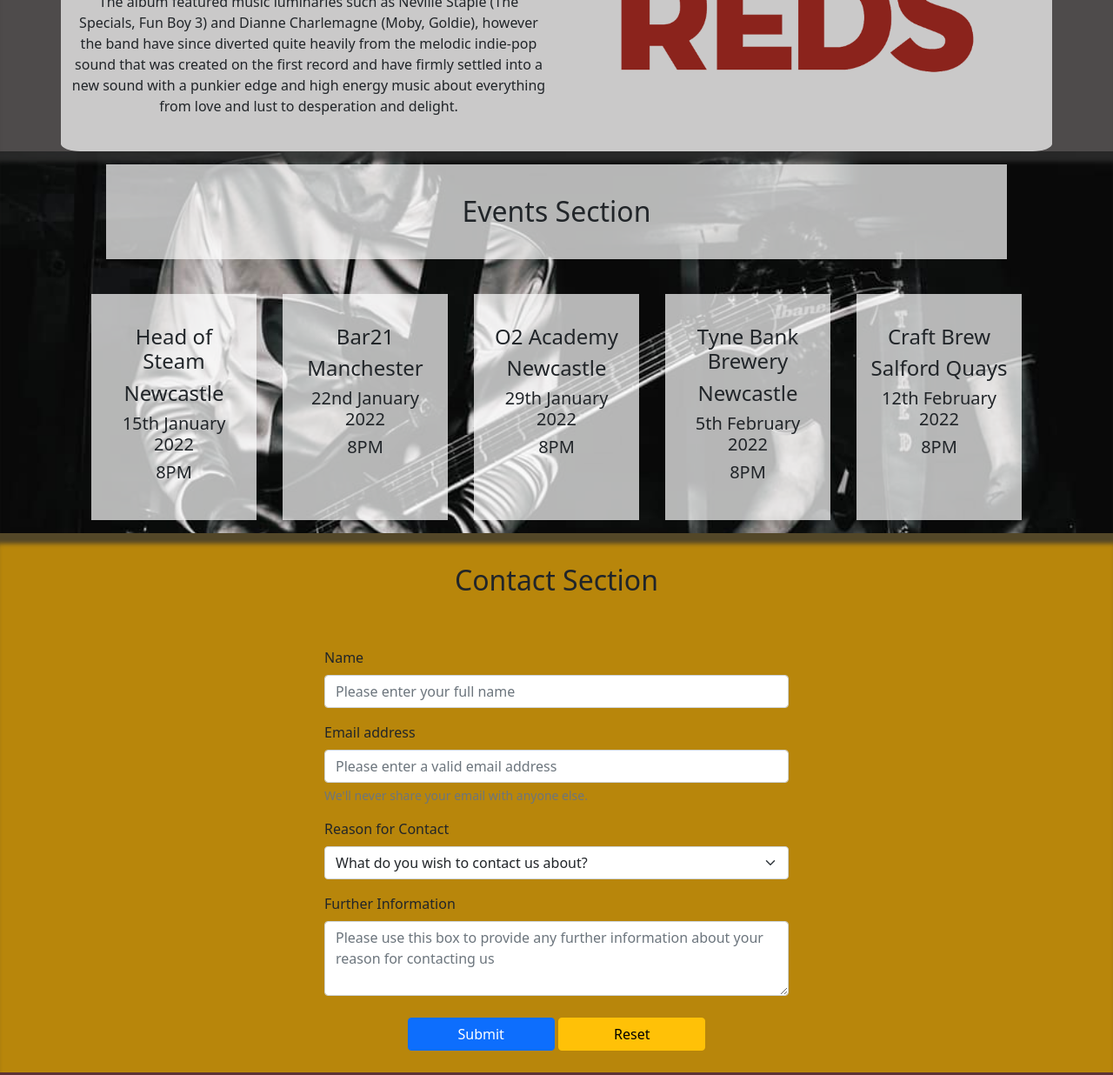
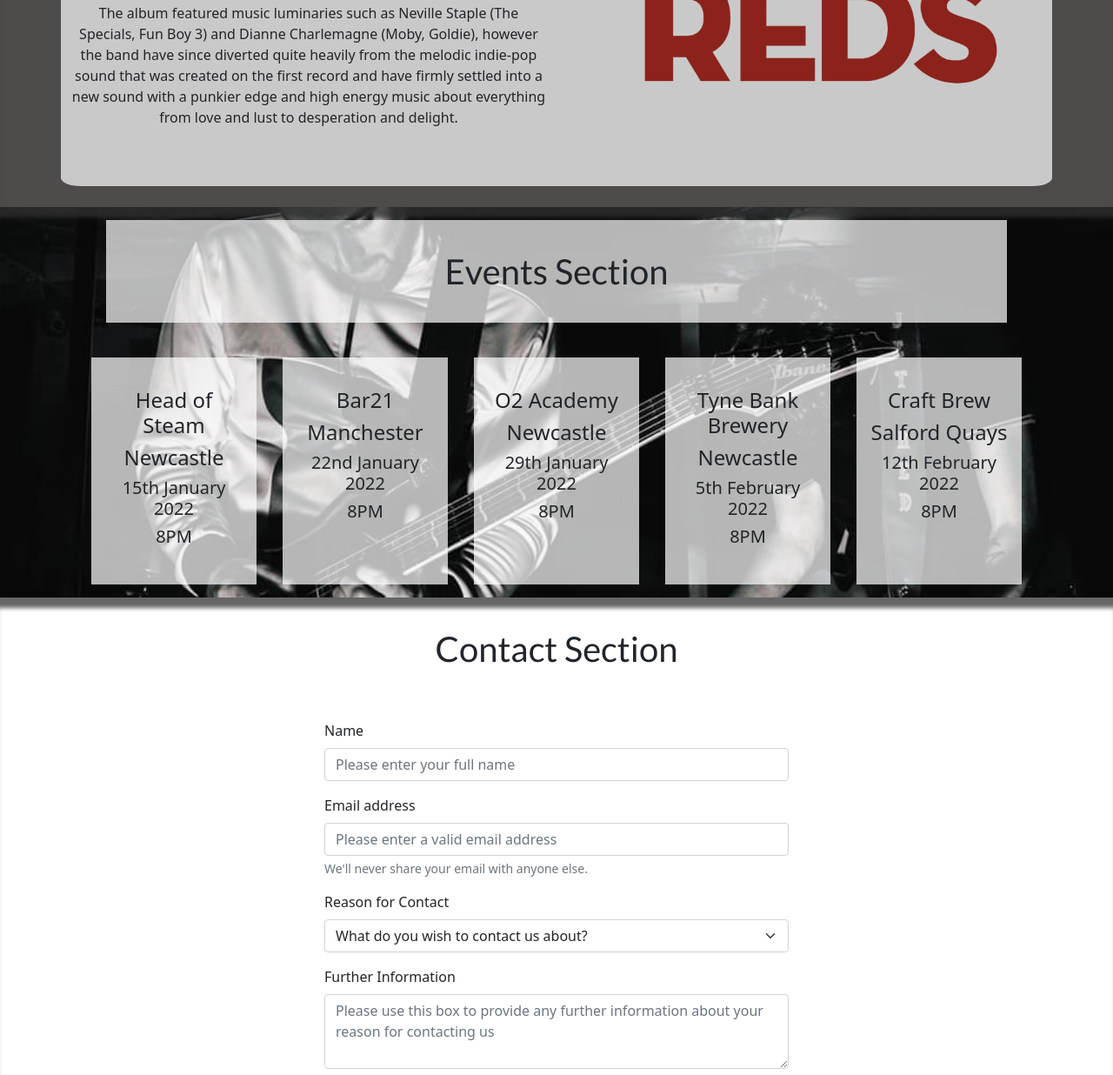
Before and after one commit to Fatheed7/the-jet-reds, a plain HTML site: page index.html in a window 1280 px wide. Shown: the part 2265-3501 px from the top of the page at 87% size. Drawn offline with nearby package versions, Linux system fonts and the light colour scheme.

Commit message:
#4.12 - Altered Spacing of media & contact

```diff
--- a/assets/css/style.css
+++ b/assets/css/style.css
@@ -60,10 +60,13 @@ h1 {
 
 .aboutText,
 .mediaText,
-.eventText,
+.eventText {
+  margin: 15px;
+  padding: 35px;
+}
+
 .contactText {
   margin: 15px;
-  padding: 35px;
 }
 
 #aboutImage {
@@ -105,6 +108,7 @@ h1 {
   max-width: 75%;
   width: auto;
   height: auto;
+  margin: 5%;
 }
 
 .albumCover {
@@ -112,6 +116,7 @@ h1 {
   max-width: 100%;
   width: auto;
   height: auto;
+  margin: 5%;
 }
 
 .mediaText {
@@ -183,7 +188,7 @@ h5 {
 }
 
 #contact {
-  background-color: darkgoldenrod;
+  background-color: white;
 }
 
 /* For Testing Purposes */
--- a/index.html
+++ b/index.html
@@ -201,10 +201,9 @@
       <div class="container">
         <div class="row align-items-center">
           <div class="col">
-            <h2 class="mediaText">Media Section</h2>
+            <h1 class="mediaText">Media Section</h1>
           </div>
         </div>
-        <br />
         <div class="row align-items-center singleContainer">
           <div class="col-6 col-md-6 d-none d-sm-block">
             <img
@@ -214,7 +213,7 @@
               class="singleCover"
             />
           </div>
-          <div class="col-12 col-sm-6 col-md-6">
+          <div class="col-12 col-sm-6 col-md-6 singleText">
             <h4>Latest Single Info</h4>
             <p>
               “Pamela” is a classic indie British song with cracking catchy
@@ -282,13 +281,14 @@
           </div>
         </div>
       </div>
+      <br />
     </section>
     <!--                                            End of Media                                            -->
     <!--                                            Start of Events                                            -->
     <section id="events" class="topShadow">
       <div class="container">
         <div class="row align-items-center">
-          <div class="col"><h2 class="eventText">Events Section</h2></div>
+          <div class="col"><h1 class="eventText">Events Section</h1></div>
         </div>
         <div class="row justify-content-center">
           <div class="col-lg-2 col-md-12 col-sm-12 eventText">
@@ -329,7 +329,7 @@
     <section id="contact" class="topShadow">
       <div class="container">
         <div class="row align-items-center">
-          <div class="col contactText"><h2>Contact Section</h2></div>
+          <div class="col contactText"><h1>Contact Section</h1></div>
         </div>
         <div class="row" id="contactForm">
           <form action="https://formdump.codeinstitute.net" method="POST">
@@ -408,6 +408,7 @@
           </div>
         </div>
       </div>
+      <br />
     </section>
     <!--                                            End of Contact                                            -->
     <!--                                            Start of Footer                                            -->
```
